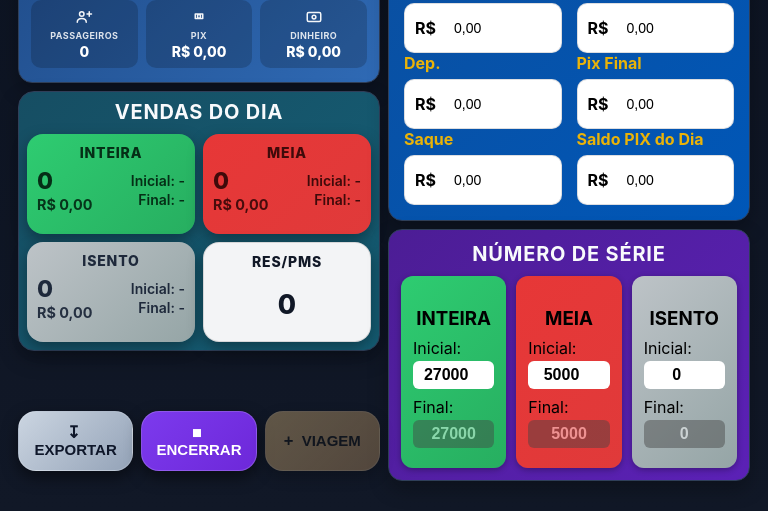
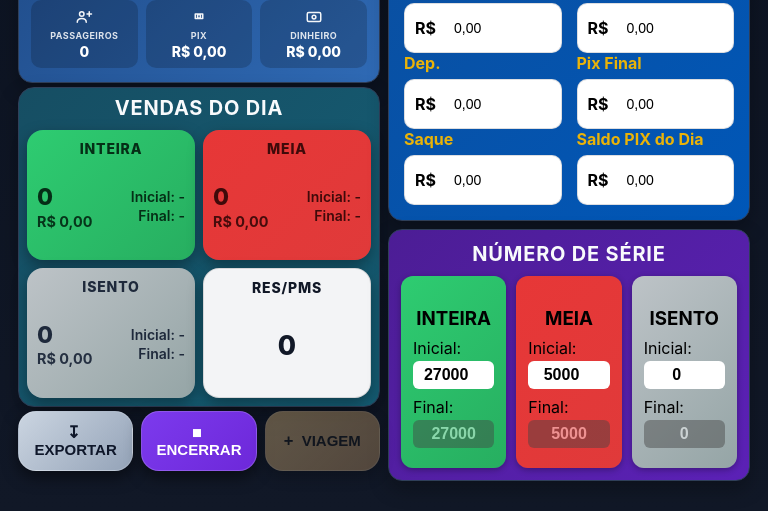
Before and after one commit to Fragozo007/bilhetagem-v8, a plain HTML site: page bilhetagem.html in a window 768 px wide. Shown: the part 332-843 px from the top of the page. Drawn offline with Linux system fonts and the light colour scheme.

Commit message:
Update bilhetagem.css

```diff
--- a/bilhetagem.css
+++ b/bilhetagem.css
@@ -202,8 +202,13 @@ button:disabled {
   min-height: 100%;
 }
 
+.fechamento-banco-wrapper > .coluna-stack:first-child {
+  gap: 6px;
+}
+
 .fechamento-banco-wrapper #resumo {
   min-width: 0;
+  flex: 0 0 auto;
 }
 
 .fechamento-banco-wrapper #resumo .box.total {
@@ -219,6 +224,10 @@ button:disabled {
 
 #resumo-bilheteria {
   margin-bottom: 0;
+  flex: 1 1 auto;
+  display: flex;
+  flex-direction: column;
+  min-height: 0;
 }
 
 @media (max-width: 640px) {
@@ -248,6 +257,10 @@ button:disabled {
   border-radius: 16px;
   background: linear-gradient(135deg, #164e63, #155e75);
   border: 1px solid #2a2f3a;
+  flex: 1 1 auto;
+  display: flex;
+  flex-direction: column;
+  min-height: 0;
 }
 
 .vendas-dia-titulo {
@@ -262,15 +275,21 @@ button:disabled {
 .vendas-dia-grid {
   display: grid;
   grid-template-columns: 1fr 1fr;
+  grid-template-rows: 1fr 1fr;
   gap: 10px;
+  flex: 1 1 auto;
+  min-height: 0;
 }
 
 .vendas-card {
   border-radius: 16px;
   padding: 10px 12px;
-  min-height: 92px;
+  min-height: 0;
+  height: 100%;
   box-shadow: 0 6px 15px rgba(0, 0, 0, 0.35);
   color: #0f172a;
+  display: flex;
+  flex-direction: column;
 }
 
 .vendas-card__titulo {
@@ -287,6 +306,8 @@ button:disabled {
   justify-content: space-between;
   align-items: center;
   gap: 8px;
+  flex: 1 1 auto;
+  min-height: 0;
 }
 
 .vendas-card__esq {
@@ -703,6 +724,7 @@ button:disabled {
   gap: 10px;
   margin-top: auto;
   margin-bottom: 0;
+  flex: 0 0 auto;
 }
 
 .linha-botoes button {
@@ -1711,23 +1733,37 @@ input.card-viagem__meta-valor--hora::-webkit-datetime-edit-text {
     margin: 0 !important;
   }
 
+  .fechamento-banco-wrapper > .coluna-stack:first-child {
+    gap: 4px !important;
+  }
+
+  #resumo-bilheteria {
+    flex: 1 1 auto !important;
+    min-height: 0 !important;
+  }
+
   .vendas-dia {
     padding: 8px !important;
+    flex: 1 1 auto !important;
   }
 
   .vendas-dia-grid {
     gap: 8px !important;
+    flex: 1 1 auto !important;
+    grid-template-rows: 1fr 1fr !important;
   }
 
   .vendas-card {
     padding: 10px !important;
-    min-height: 100px !important;
+    min-height: 0 !important;
+    height: 100% !important;
   }
 
   .linha-botoes {
     margin-top: auto !important;
     margin-bottom: 0 !important;
     gap: 8px !important;
+    flex: 0 0 auto !important;
   }
 
   .linha-botoes button {
```
